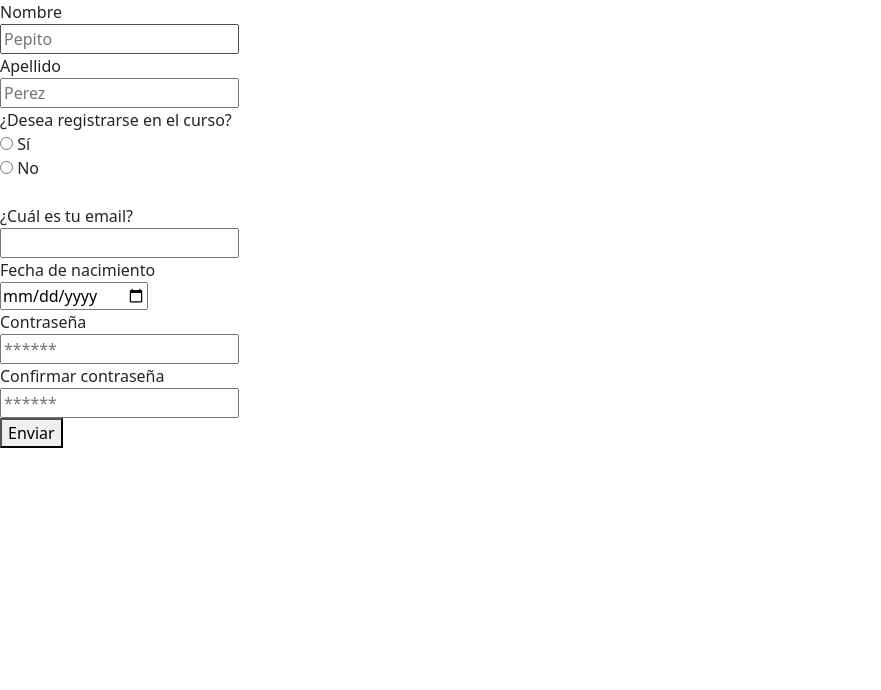
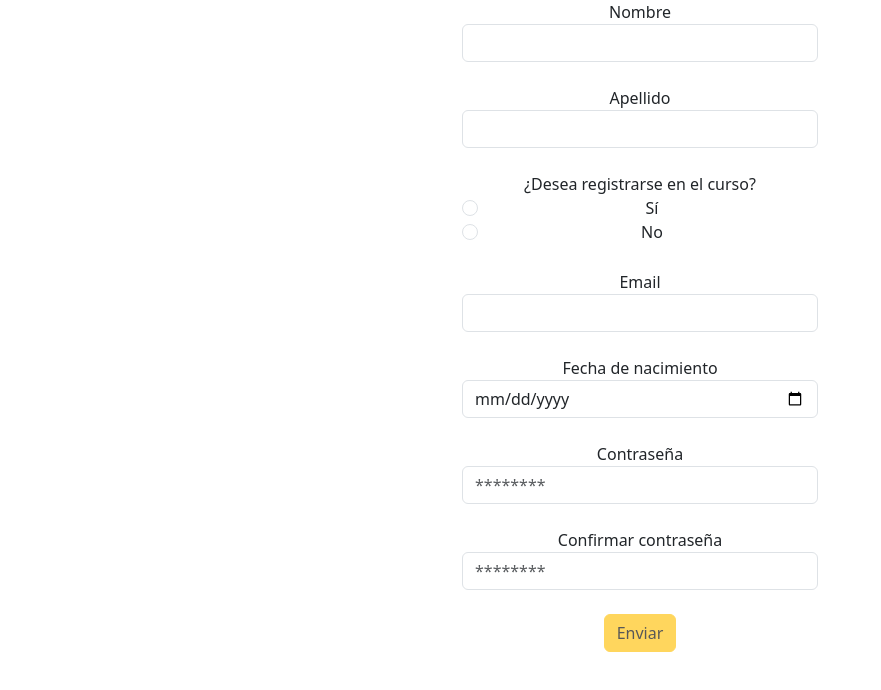
Before and after one commit to brilopez12/reto, a plain HTML site: page index.html in a window 1280 px wide. Shown: the whole page, without its empty margins (0-881 px from the left). Drawn offline with nearby package versions, Linux system fonts and the light colour scheme.

Commit message:
Formulario listo con js

```diff
--- a/app.js
+++ b/app.js
@@ -1,5 +1,41 @@
 function convertir(){
   let nombre =document.getElementById("nombre").value;
-  let nombre_mayus = nombre.toOperCase;
+  let nombre_mayus = nombre.toUpperCase();
+  alert(nombre_mayus);
+}
 
+function actboton(){
+  let boton = document.getElementById("boton");
+  boton.disabled=false;
 }
+
+function registro(){
+  let resgistro= document.getElementById("radio1");
+  let div_registro= document.getElementById("si_registro");
+  if(resgistro.checked){
+    div_registro.innerHTML=`
+    <div class="form-check">
+      <input class="form-check-input" type="checkbox" value="" id="flexCheckDefault">
+      <label class="form-check-label" for="flexCheckDefault">Modalidad 1</label>
+    </div>
+    <div class="form-check">
+      <input class="form-check-input" type="checkbox" value="" id="flexCheckChecked">
+      <label class="form-check-label" for="flexCheckChecked">Modalidad 2</label>
+   </div>
+    `;
+  }else{
+    div_registro.innerHTML=``;
+  }
+}
+
+function validar(){
+  let pass1 = document.getElementById(`password`);
+  let pass2 = document.getElementById(`password1`);
+  if(pass1.value != pass2.value){
+    pass1.style.borderColor=`red`;
+    pass2.style.borderColor=`red`;
+  }else{
+    pass1.style.borderColor=`green`;
+    pass2.style.borderColor=`green`;
+  }
+}
--- a/index.html
+++ b/index.html
@@ -3,57 +3,52 @@
   <head>
     <meta charset="utf-8">
     <meta name="viewport" content="width=device-width, initial-scale=1">
-    <title>Taller 4</title>
+    <title>Reto formulario</title>
     <link href="https://cdn.jsdelivr.net/npm/bootstrap@5.3.3/dist/css/bootstrap.min.css" rel="stylesheet" integrity="sha384-QWTKZyjpPEjISv5WaRU9OFeRpok6YctnYmDr5pNlyT2bRjXh0JMhjY6hW+ALEwIH" crossorigin="anonymous">
   </head>
   <body>
+    <div class="container text-center">
+      <div class="row">
+        <div class="col"></div>
+        <div class="col">
           <form action="">
-      <label for="nombre">
-        <span>Nombre</span>
-      </label>
+            <label for="nombre">Nombre</label>
+            <input class="form-control" type="text" id="nombre" onfocusout="convertir()">
             <br/>
-      <input type="text" id="nombre" name="nombre" placeholder="Pepito" onfocusout="convertir()" autocomplete="name" required/>
+            <label>Apellido</label>
+            <input class="form-control" tyoe="text" id="apellido" onchange="actboton()">
             <br/>
-      <label for="apellido">
-        <span>Apellido</span>
-      </label>
+            <label>¿Desea registrarse en el curso?</label>
+            <div class="form-check">
+              <input class="form-check-input" type="radio" id="radio1" onchange="registro()">
+              <label class="form-check-label">Sí</label>
+              <br>
+              <input class="form-check-input" type="radio" id="radio2" onchange="registro()">
+              <label class="form-check-label">No</label>
+            </div>
+            <div id="si_registro"></div>
+            <br>
+            <label>Email</label>
+            <input type="email" class="form-control" id="email">
             <br/>
-      <input type="text" id="apellido" name="apellido" placeholder="Perez" autocomplete="lastname" required/>
+            <label>Fecha de nacimiento</label>
+            <input type="date" class="form-control" id="fechanaci">
             <br/>
-        <label for="importante">
-          <span>¿Desea registrarse en el curso?</span>
-        </label>
+            <label>Contraseña</label>
+            <input type="password" id="password" placeholder="********" class="form-control" onfocusout="validar()" required>
             <br/>
-        <input type="radio" id="si" name="fav_language" value="si">
-        <label for="si">Sí</label><br>
-        <input type="radio" id="No" name="fav_language" value="No">
-        <label for="No">No</label><br>
+            <label>Confirmar contraseña</label>
+            <input type="password" id="password1" placeholder="********" class="form-control" onfocusout="validar()" required>
             <br/>
-      <label for="email">
-      <span>¿Cuál es tu email?</span>
-        </label>
-        <br/>
-        <input type="email" id="email" class="item" required/>
-        <br/>
-      <label for="fecha de nacimiento">
-        <span>Fecha de nacimiento</span>
-      </label>
-      <br/>
-      <input type="date" id="fecha de nacimiento" name="fechaNacimiento" required/>
-      <br/>
-      <span>Contraseña</span>
-      </label>
-      <br/>
-      <input type="text" id="password" name="password" placeholder="******" autocomplete="password" required/>
-      <br/>
-      <span>Confirmar contraseña</span>
-      </label>
-      <br/>
-      <input type="text" id="password" name="password" placeholder="******" autocomplete="password" required/>
-      <br/>
-      <button>Enviar</button>
-      <br/>
+            <button type="submit" class="btn btn-warning" disabled id="boton">
+              Enviar
+            </button>
           </form>
+        </div>
+        <div class="col"></div>
+      </div>
+    </div>
     <script src="https://cdn.jsdelivr.net/npm/bootstrap@5.3.3/dist/js/bootstrap.bundle.min.js" integrity="sha384-YvpcrYf0tY3lHB60NNkmXc5s9fDVZLESaAA55NDzOxhy9GkcIdslK1eN7N6jIeHz" crossorigin="anonymous"></script>
   </body>
+  <script src="app.js"></script>
 </html>
```
Lines whose indentation alone changed are shown as unchanged.
